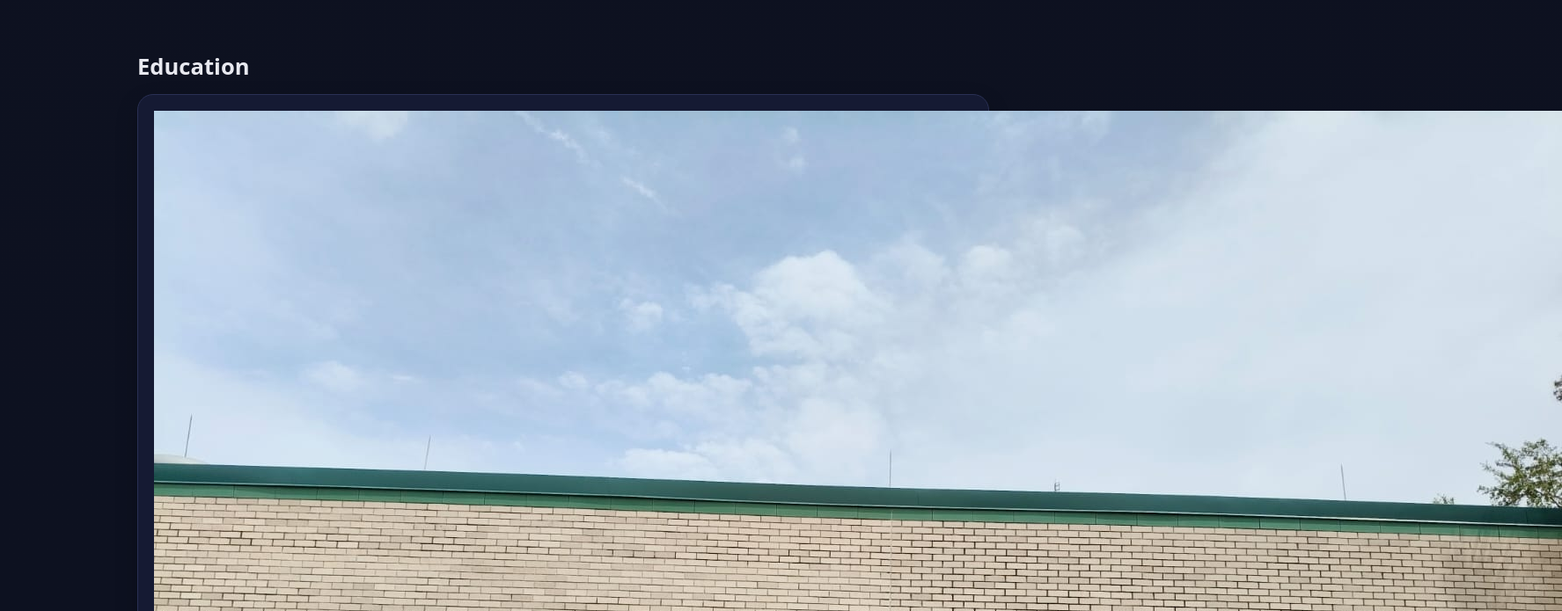
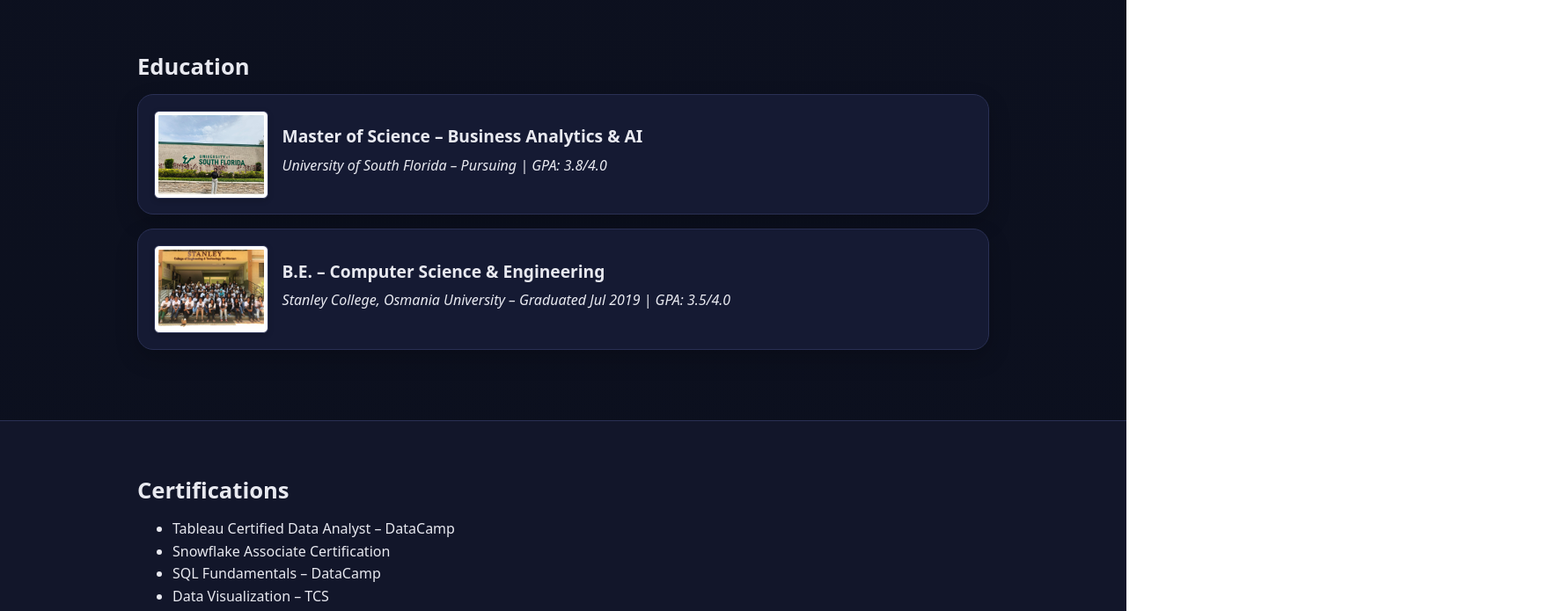
Before and after one commit to Simrananjanarajput/portfolio-srajput, a plain HTML site: page index.html in a window 1280 px wide. Shown: the part 3040-3735 px from the top of the page at 88% size, 1775 px wide, since content can reach past the window. Drawn offline with Linux system fonts and the light colour scheme.

Commit message:
Update index.html

```diff
--- a/index.html
+++ b/index.html
@@ -6,6 +6,33 @@
   <title>Simran Anjana Rajput – Portfolio</title>
   <meta name="description" content="Professional portfolio of Simran Anjana Rajput – Business & Data Analyst" />
   <link rel="stylesheet" href="assets/styles.css" />
+
+  <style>
+    /* Education layout + image styling */
+    .edu-card {
+      display: flex;
+      flex-direction: row;
+      align-items: center;
+      margin-bottom: 1rem;
+    }
+    .edu-body {
+      display: flex;
+      align-items: center;
+      gap: 1rem;
+    }
+    .edu-img {
+      max-width: 150px;     /* never wider than 150px */
+      max-height: 100px;    /* never taller than 100px */
+      height: auto;         /* keeps aspect ratio */
+      width: auto;          /* keeps aspect ratio */
+      object-fit: contain;  /* makes sure full logo fits */
+      border-radius: 6px;   /* smooth corners */
+      border: 1px solid var(--border);
+      box-shadow: 0 2px 6px rgba(0,0,0,0.2);
+      background: #fff;     /* background behind transparent logos */
+      padding: 4px;         /* breathing space */
+    }
+  </style>
 </head>
 <body>
   <!-- Header / Navigation -->
@@ -227,7 +254,6 @@
   </div>
 </section>
 
-
     <!-- CERTIFICATIONS -->
     <section id="certs" class="section alt">
       <div class="container">
```
